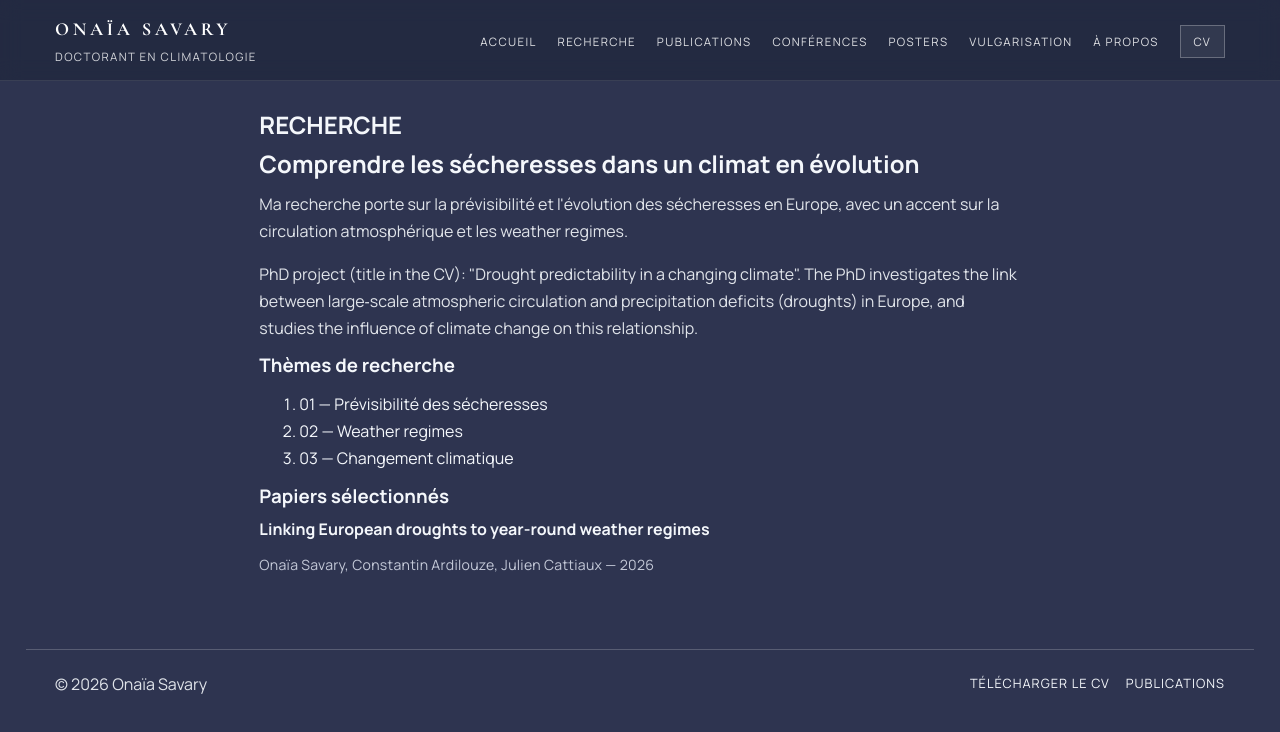
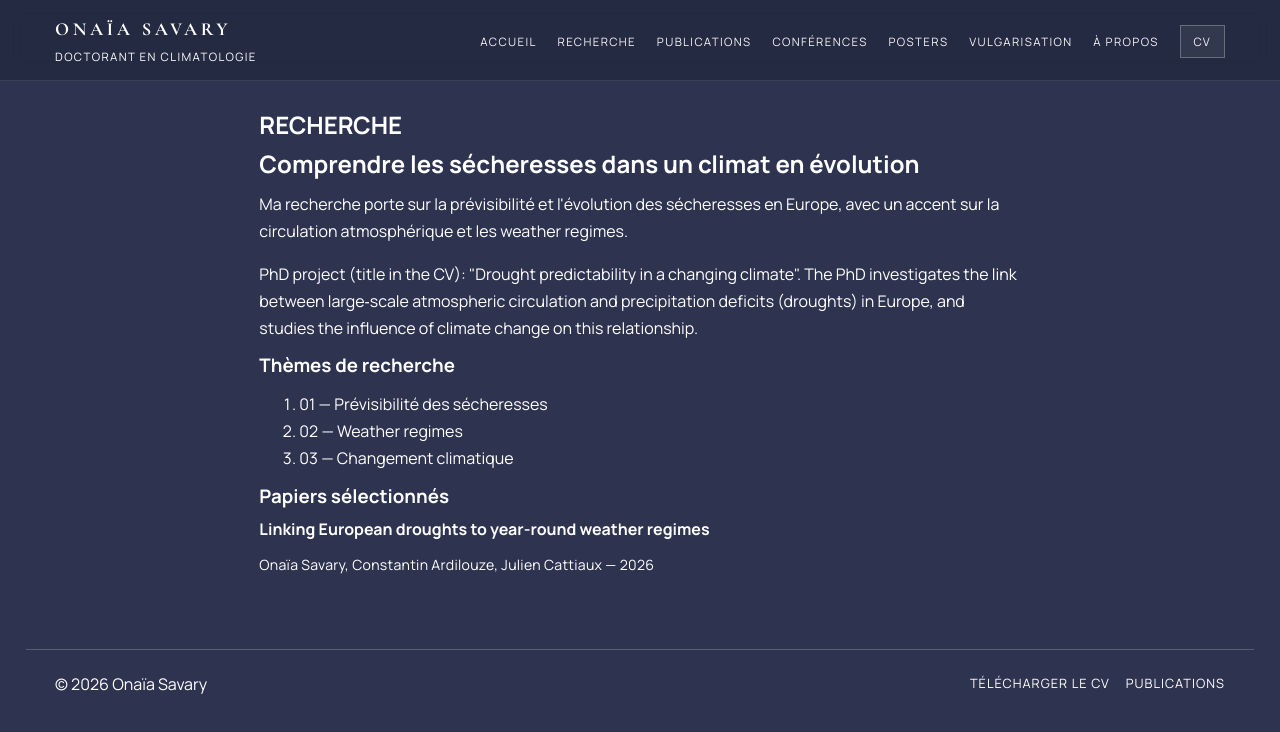
Before and after one commit to OnaiaSavary/onaia.fr, an Astro site: page /research in a window 1280 px wide. Built offline with nearby package versions, Linux system fonts and the light colour scheme; Astro itself is replaced by a stand-in of ours; some packages are replaced by stand-ins of ours.

Commit message:
Make site text white

```diff
--- a/public/styles/global.css
+++ b/public/styles/global.css
@@ -1,14 +1,14 @@
 :root{
   --page-padding: clamp(1.2rem, 2.3vw, 3.1rem);
   --content-width: min(96vw, 1580px);
-  --color-ink: #f4f7fb;
+  --color-ink: #ffffff;
   --color-blue-dark: #0d2340;
-  --color-blue: #1d4e89;
+  --color-blue: #ffffff;
   --color-blue-medium: #4e6f98;
   --color-blue-light: #dfeaf5;
   --color-surface: #2E3450;
   --color-surface-strong: #3a4161;
-  --color-grey: #c4c9d8;
+  --color-grey: #ffffff;
   --color-white: #ffffff;
   --color-border: rgba(255, 255, 255, 0.2);
   --font-display: 'Cormorant Garamond', Georgia, serif;
@@ -34,6 +34,30 @@ body {
 a { color: inherit; }
 img { max-width: 100%; display: block; }
 
+body,
+body a,
+body button,
+body h1,
+body h2,
+body h3,
+body h4,
+body h5,
+body h6,
+body p,
+body li,
+body .site-sub,
+body .nav-main a,
+body .eyebrow,
+body .hero-intro,
+body .hero-meta,
+body .section-label,
+body .meta,
+body .article-date,
+body .site-footer,
+body .footer-links a {
+  color: #ffffff !important;
+}
+
 .site-wrap,
 .page-container,
 .site-footer {
@@ -53,7 +77,7 @@ h1, h2, h3, h4, h5, h6 {
 
 p {
   margin: 0 0 1rem;
-  color: rgba(244, 247, 251, 0.9);
+  color: #ffffff;
 }
 
 .read-width {
--- a/src/styles/global.css
+++ b/src/styles/global.css
@@ -2,14 +2,14 @@
 :root{
   --page-padding: clamp(1.2rem, 2.3vw, 3.1rem);
   --content-width: min(96vw, 1580px);
-  --color-ink: #f4f7fb;
+  --color-ink: #ffffff;
   --color-blue-dark: #0d2340;
-  --color-blue: #1d4e89;
+  --color-blue: #ffffff;
   --color-blue-medium: #4e6f98;
   --color-blue-light: #dfeaf5;
   --color-surface: #2E3450;
   --color-surface-strong: #3a4161;
-  --color-grey: #c4c9d8;
+  --color-grey: #ffffff;
   --color-white: #ffffff;
   --color-border: rgba(255, 255, 255, 0.2);
   --font-display: 'Cormorant Garamond', Georgia, serif;
@@ -34,6 +34,30 @@ body {
 a { color: inherit; }
 img { max-width: 100%; display: block; }
 
+body,
+body a,
+body button,
+body h1,
+body h2,
+body h3,
+body h4,
+body h5,
+body h6,
+body p,
+body li,
+body .site-sub,
+body .nav-main a,
+body .eyebrow,
+body .hero-intro,
+body .hero-meta,
+body .section-label,
+body .meta,
+body .article-date,
+body .site-footer,
+body .footer-links a {
+  color: #ffffff !important;
+}
+
 .site-wrap,
 .page-container,
 .site-footer {
@@ -53,7 +77,7 @@ h1, h2, h3, h4, h5, h6 {
 
 p {
   margin: 0 0 1rem;
-  color: rgba(244, 247, 251, 0.9);
+  color: #ffffff;
 }
 
 .read-width {
```
